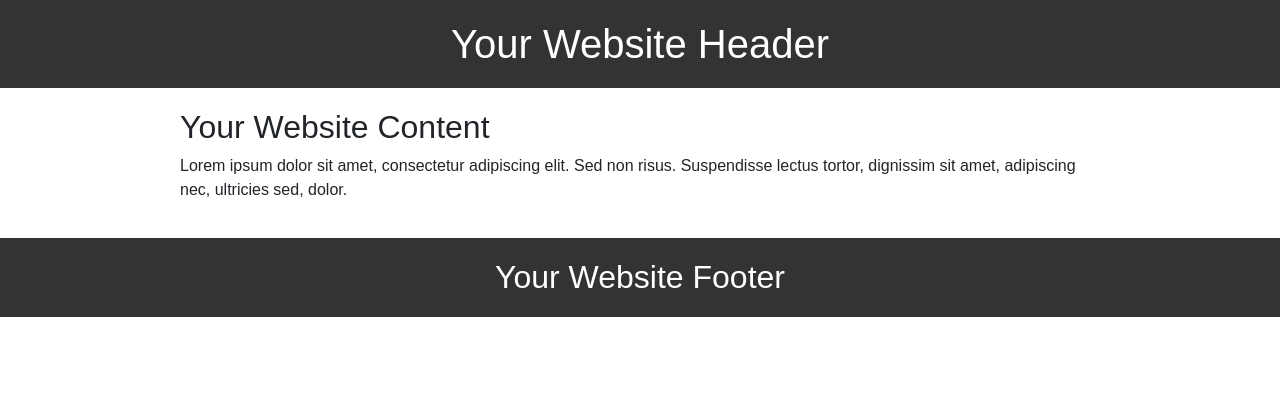
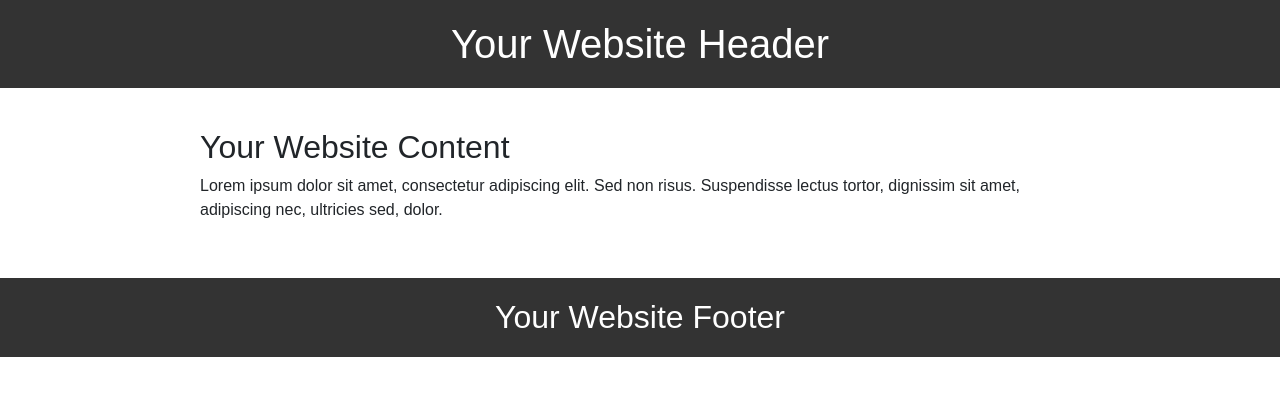
Before and after one commit to Surabhipy/bootstrap-grail-layout, a plain HTML site: page index.html in a window 1280 px wide. Drawn offline with nearby package versions, Linux system fonts and the light colour scheme.

Commit message:
add bootstrap container

```diff
--- a/index.html
+++ b/index.html
@@ -7,11 +7,11 @@
 	<link rel="stylesheet" href="style.css">
 </head>
 <body>
-	<header>
+	<header class="container-fluid">
 		<h1>Your Website Header</h1>
 	</header>
 
-	<main>
+	<main class="container">
 		<article>
 			<section>
 				<div class="container">
@@ -22,7 +22,7 @@
 		</article>
 	</main>
 
-	<footer>
+	<footer class="container-fluid">
 		<h2>Your Website Footer</h2>
 	</footer>
     <script src="https://code.jquery.com/jquery-3.2.1.slim.min.js" integrity="sha384-KJ3o2DKtIkvYIK3UENzmM7KCkRr/rE9/Qpg6aAZGJwFDMVNA/GpGFF93hXpG5KkN" crossorigin="anonymous"></script>
```
